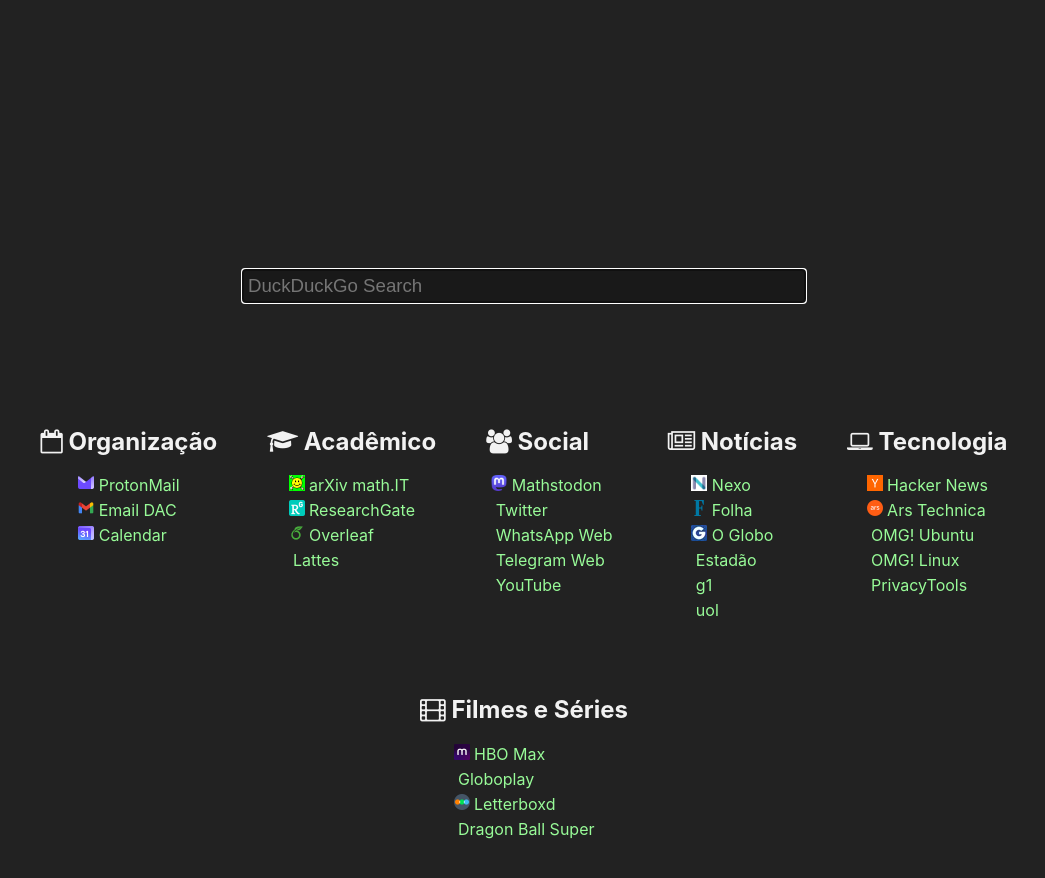
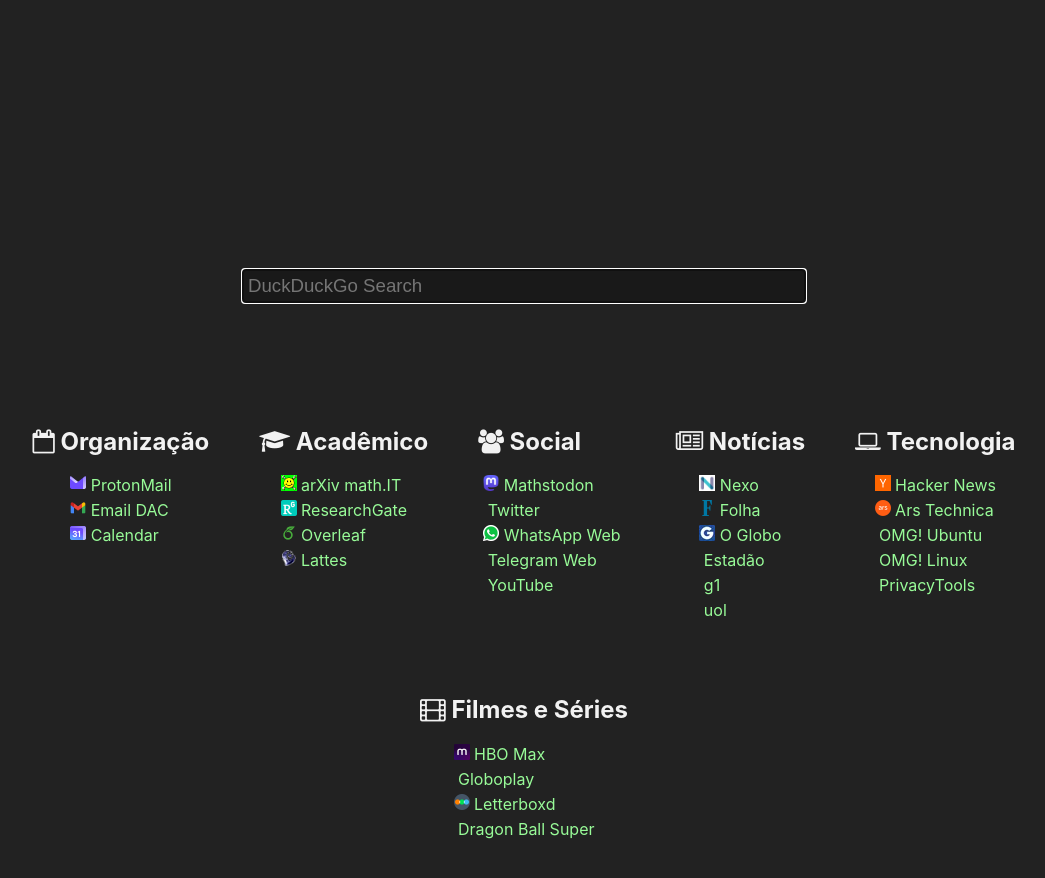
Before and after one commit to fabiom/fabiom.github.io, a Jekyll site: the page built from start.md, in a window 1280 px wide. Shown: the top 878 px of the page, without its empty margins (116-1161 px from the left). Built offline with Jekyll 4.4.1, drawn with Linux system fonts in a browser that asks for light colours.

Commit message:
lattes, whatsapp

```diff
--- a/_data/start.yml
+++ b/_data/start.yml
@@ -24,6 +24,7 @@
       icon: /assets/ico/overleaf.png
     - title: Lattes
       link: https://lattes.cnpq.br
+      icon: /assets/ico/lattes.png
 - name: Social
   icon: users
   links:
@@ -34,6 +35,7 @@
       link: https://twitter.com
     - title: WhatsApp Web
       link: https://web.whatsapp.com
+      icon: /assets/ico/whatsapp.png
     - title: Telegram Web
       link: https://web.telegram.org
     - title: YouTube
```
Also changed, not shown: assets/ico/lattes.png (added), assets/ico/whatsapp.png (added).
